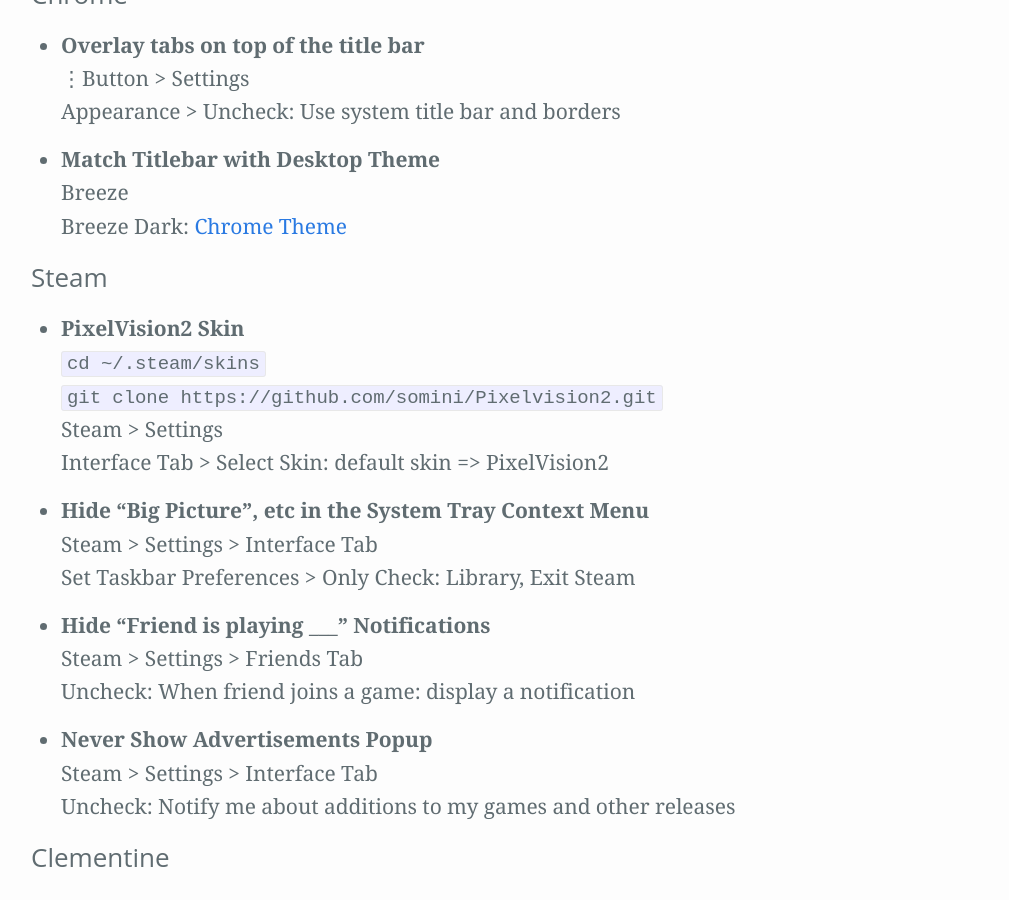
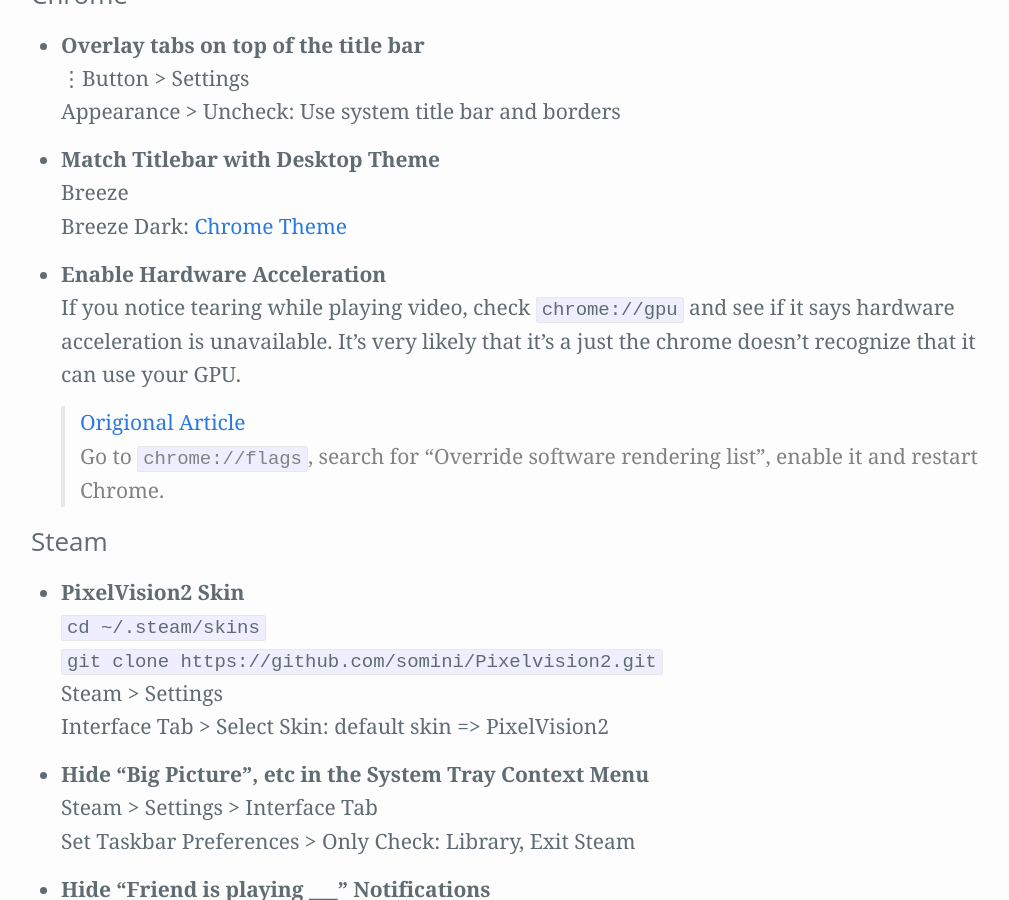
Before and after one commit to Zren/zren.github.io, a Jekyll site: the page built from kde.md, in a window 1280 px wide and 900 px high, scrolled down 8328 px. Shown: the whole window, without its empty margins (127-1136 px from the left). Built offline with Jekyll 4.4.1, drawn with Linux system fonts in a browser that asks for light colours.

Commit message:
Enable Hardware acceleration in Chrome.

```diff
--- a/kde.md
+++ b/kde.md
@@ -351,6 +351,12 @@
   Breeze
   Breeze Dark: [Chrome Theme](https://chrome.google.com/webstore/detail/breeze-dark/nkhdomjgcjkhipblklfchdkojecapgmc)
 
+{% assign i = i | plus: 1 %}
+* {:#cfg-{{ i }}} Enable Hardware Acceleration
+  If you notice tearing while playing video, check `chrome://gpu` and see if it says hardware acceleration is unavailable. It's very likely that it's a just the chrome doesn't recognize that it can use your GPU.
+  > [Origional Article](http://www.webupd8.org/2014/01/enable-hardware-acceleration-in-chrome.html)
+  Go to `chrome://flags`, search for "Override software rendering list", enable it and restart Chrome.
+
 
 ### Steam
 
```
